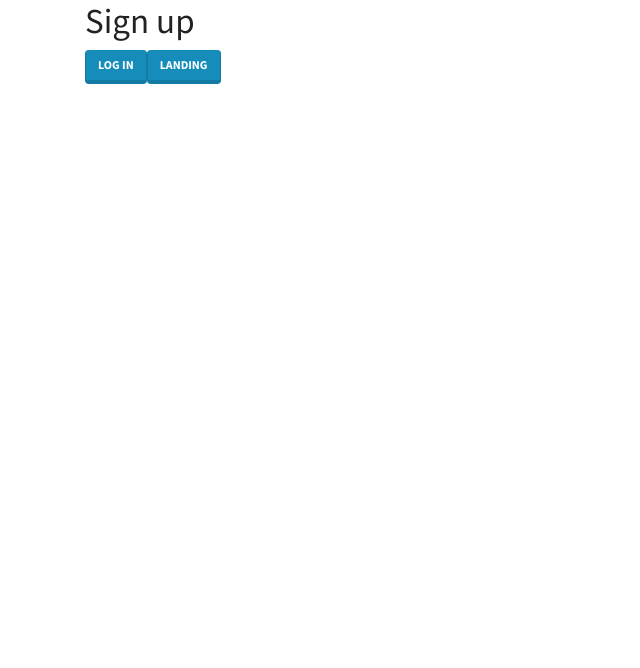
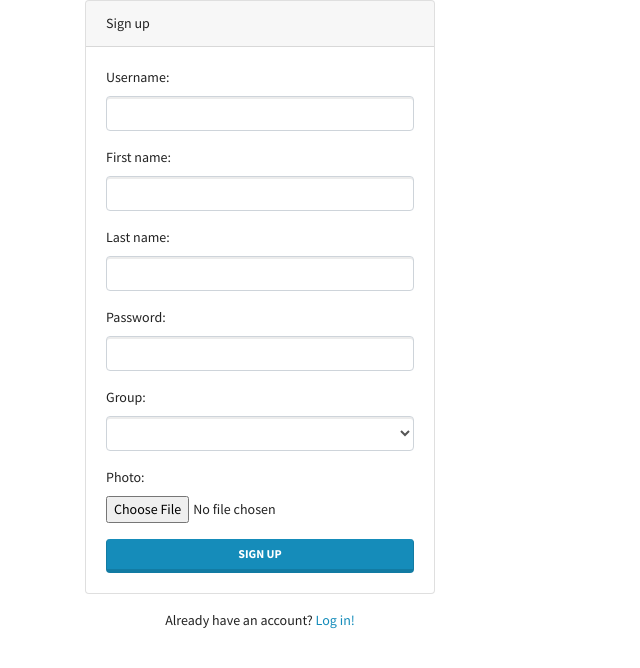
Before and after one commit to testdrivenio/taxi-ng-app, an Angular app in the folder client/: page /#/sign-up in a window 1280 px wide. Shown: the top 668 px of the page, without its empty margins (0-640 px from the left). Built offline with nearby package versions, Linux system fonts and the light colour scheme.

Commit message:
Part 2 Chapter 8

```diff
--- a/client/src/app/components/log-in/log-in.component.html
+++ b/client/src/app/components/log-in/log-in.component.html
@@ -1,3 +1,43 @@
-<h1>Log in</h1>
-<a class="btn btn-primary" [routerLink]="['/sign-up']">Sign up</a>
-<a class="btn btn-primary" [routerLink]="['']">Landing</a>
+<div class="row">
+  <div class="col-lg-offset-4 col-lg-4">
+    <div class="card">
+      <div class="card-header">Log in</div>
+      <div class="card-body">
+        <form novalidate (ngSubmit)="onSubmit()">
+          <div class="form-group">
+            <label for="username">Username:</label>
+            <input
+              id="username"
+              class="form-control"
+              type="text"
+              [(ngModel)]="user.username"
+              name="username"
+              required
+            >
+          </div>
+          <div class="form-group">
+            <label for="password">Password:</label>
+            <input
+              id="password"
+              class="form-control"
+              type="password"
+              [(ngModel)]="user.password"
+              name="password"
+              required
+            >
+          </div>
+          <button
+            class="btn btn-primary btn-block"
+            type="submit"
+            [disabled]="false"
+          >Log in
+          </button>
+        </form>
+      </div>
+    </div>
+    <p class="mt-3 text-center">
+      <span>Don't have an account? </span>
+      <a [routerLink]="['/sign-up']">Sign up!</a>
+    </p>
+  </div>
+</div>
--- a/client/src/app/components/log-in/log-in.component.ts
+++ b/client/src/app/components/log-in/log-in.component.ts
@@ -1,15 +1,33 @@
-import { Component, OnInit } from '@angular/core';
+import { Component } from '@angular/core';
+import { Router } from '@angular/router';
+
+import { AuthService } from '../../services/auth.service';
+
+class UserData {
+  constructor(
+    public username?: string,
+    public password?: string
+  ) {}
+}
 
 @Component({
   selector: 'app-log-in',
   templateUrl: './log-in.component.html',
   styleUrls: ['./log-in.component.css']
 })
-export class LogInComponent implements OnInit {
-
-  constructor() { }
-
-  ngOnInit() {
+export class LogInComponent {
+  user: UserData = new UserData();
+  constructor(
+    private router: Router,
+    private authService: AuthService
+  ) {}
+  onSubmit(): void {
+    this.authService.logIn(
+      this.user.username, this.user.password
+    ).subscribe(user => {
+      this.router.navigateByUrl('');
+    }, (error) => {
+      console.error(error);
+    });
   }
-
 }
--- a/client/src/app/components/sign-up/sign-up.component.html
+++ b/client/src/app/components/sign-up/sign-up.component.html
@@ -1,3 +1,85 @@
-<h1>Sign up</h1>
-<a class="btn btn-primary" [routerLink]="['/log-in']">Log in</a>
-<a class="btn btn-primary" [routerLink]="['']">Landing</a>
+<div class="row">
+  <div class="col-lg-offset-4 col-lg-4">
+    <div class="card">
+      <div class="card-header">Sign up</div>
+      <div class="card-body">
+        <form novalidate (ngSubmit)="onSubmit()" #signUpForm="ngForm">
+          <div class="form-group">
+            <label for="username">Username:</label>
+            <input
+              id="username"
+              class="form-control"
+              type="text"
+              [(ngModel)]="user.username"
+              name="username"
+              required
+            >
+          </div>
+          <div class="form-group">
+            <label for="firstName">First name:</label>
+            <input
+              id="firstName"
+              class="form-control"
+              type="text"
+              [(ngModel)]="user.firstName"
+              name="firstName"
+              required
+            >
+          </div>
+          <div class="form-group">
+            <label for="lastName">Last name:</label>
+            <input
+              id="lastName"
+              class="form-control"
+              type="text"
+              [(ngModel)]="user.lastName"
+              name="lastName"
+              required
+            >
+          </div>
+          <div class="form-group">
+            <label for="password">Password:</label>
+            <input
+              id="password"
+              class="form-control" type="password"
+              [(ngModel)]="user.password"
+              name="password"
+              required
+            >
+          </div>
+          <div class="form-group">
+            <label>Group:</label>
+            <select
+              class="form-control"
+              [(ngModel)]="user.group"
+              name="group"
+              required
+            >
+              <option value="rider">Rider</option>
+              <option value="driver">Driver</option>
+            </select>
+          </div>
+          <div class="form-group">
+            <label for="photo">Photo:</label>
+            <input
+              id="photo"
+              class="form-control-file"
+              type="file"
+              (change)="onChange($event)"
+            >
+          </div>
+          <button
+            class="btn btn-primary btn-block"
+            type="submit"
+            [disabled]="false"
+          >Sign up
+          </button>
+        </form>
+      </div>
+    </div>
+    <p class="mt-3 text-center">
+      <span>Already have an account? </span>
+      <a [routerLink]="['/log-in']">Log in!</a>
+    </p>
+  </div>
+</div>
--- a/client/src/app/components/sign-up/sign-up.component.ts
+++ b/client/src/app/components/sign-up/sign-up.component.ts
@@ -1,15 +1,47 @@
-import { Component, OnInit } from '@angular/core';
+import { Component } from '@angular/core';
+import { Router } from '@angular/router';
+
+import { AuthService } from '../../services/auth.service';
+
+class UserData {
+  constructor(
+    public username?: string,
+    public firstName?: string,
+    public lastName?: string,
+    public password?: string,
+    public group?: string,
+    public photo?: any
+  ) {}
+}
 
 @Component({
   selector: 'app-sign-up',
   templateUrl: './sign-up.component.html',
   styleUrls: ['./sign-up.component.css']
 })
-export class SignUpComponent implements OnInit {
-
-  constructor() { }
-
-  ngOnInit() {
+export class SignUpComponent {
+  user: UserData = new UserData();
+  constructor(
+    private router: Router,
+    private authService: AuthService
+  ) {}
+  onChange(event): void {
+    if (event.target.files && event.target.files.length > 0) {
+      this.user.photo = event.target.files[0];
+    }
   }
-
+  onSubmit(): void {
+    this.authService.signUp(
+      this.user.username,
+      this.user.firstName,
+      this.user.lastName,
+      this.user.password,
+      this.user.group,
+      this.user.photo
+    ).subscribe(() => {
+      this.router.navigateByUrl('/log-in');
+    }, (error) => {
+      console.error(error);
+    });
+  }
 }
```
Also changed, not shown: 2 other files (tests, documents, lock files or other folders).
